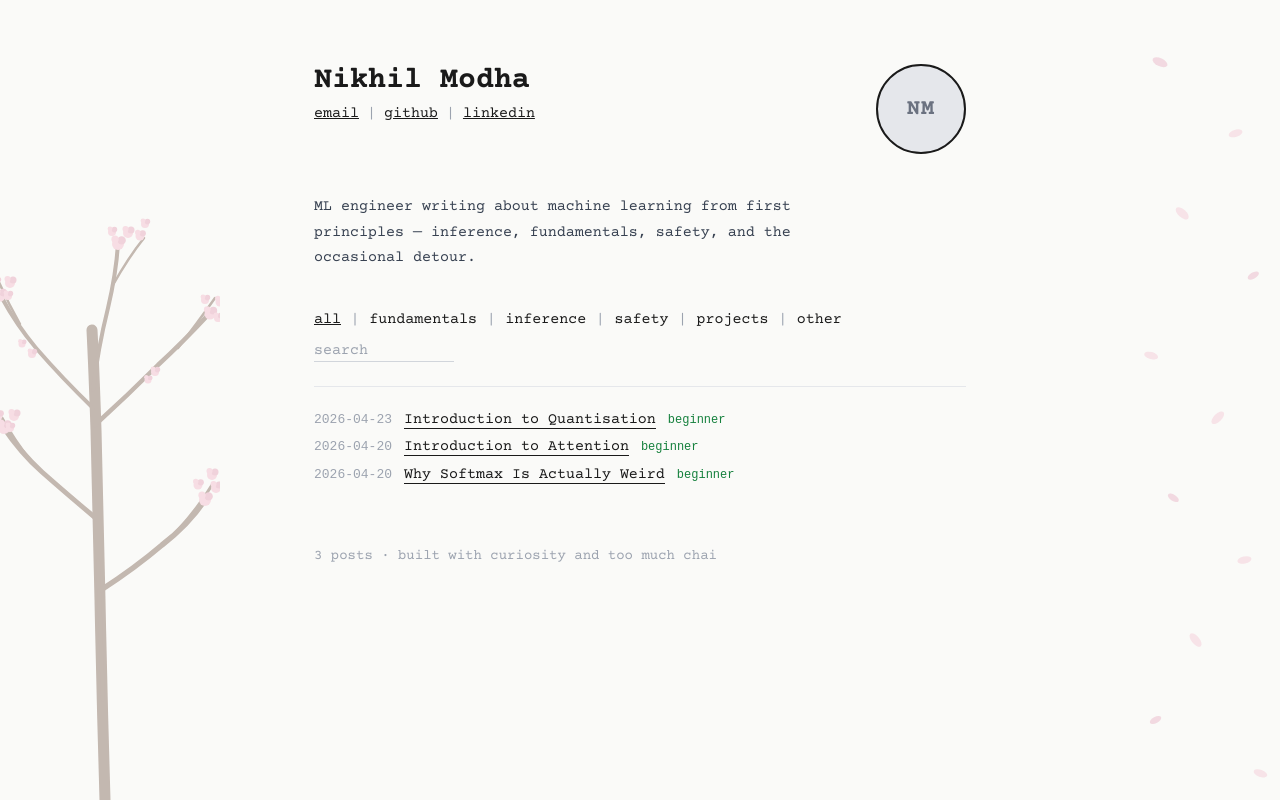
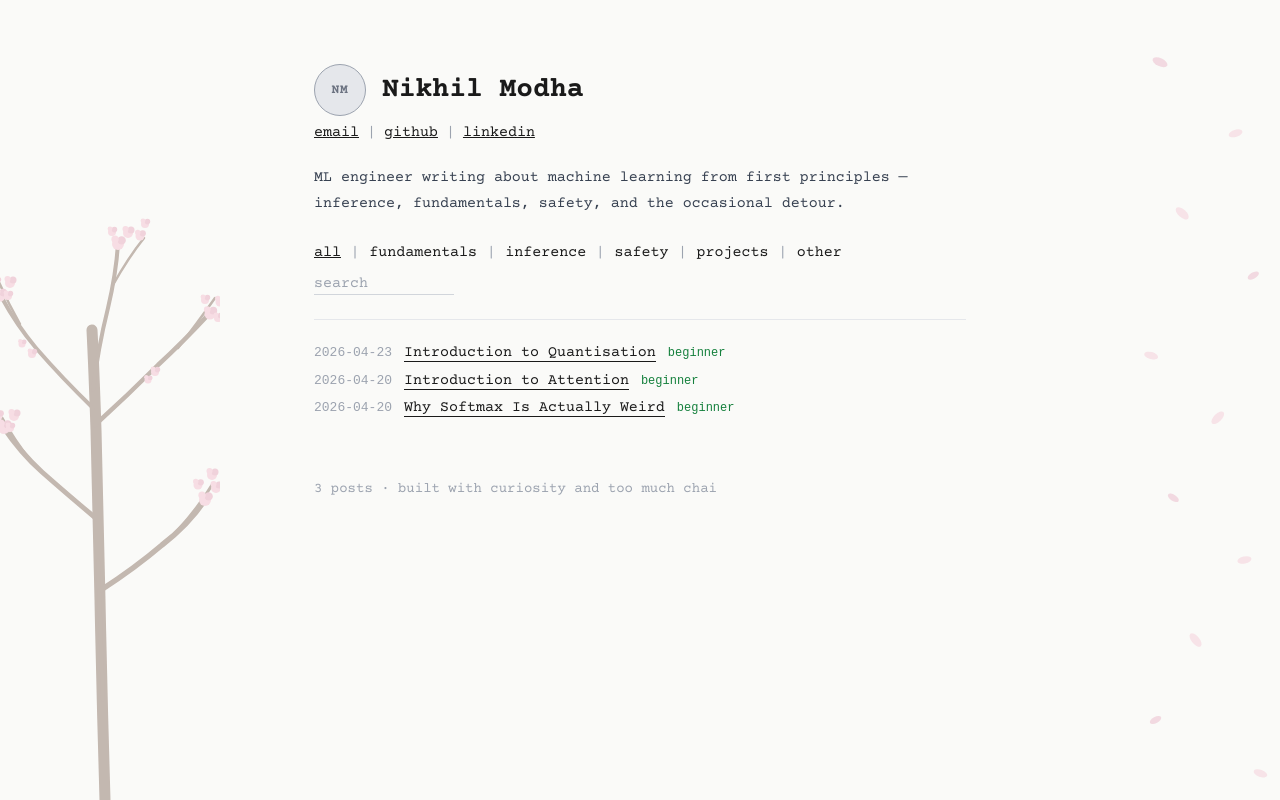
Before and after one commit to nik8482/ml_blog, a React (Vite) app: page / in a window 1280 px wide. Built offline with nearby package versions, Linux system fonts and the light colour scheme.

Commit message:
photo edit

```diff
--- a/src/App.jsx
+++ b/src/App.jsx
@@ -400,11 +400,21 @@ export default function MLBlog() {
       <div style={{ maxWidth: '700px', margin: '0 auto', padding: '4rem 1.5rem 6rem', fontFamily: "'Courier Prime', 'Courier New', Courier, monospace" }}>
 
         {/* HEADER */}
-        <header style={{ marginBottom: '2.5rem', display: 'flex', justifyContent: 'space-between', alignItems: 'flex-start', gap: '2rem' }}>
-          <div>
-            <h1 style={{ fontSize: '30px', fontWeight: 700, margin: '0 0 0.5rem', letterSpacing: '0', fontFamily: 'inherit' }}>
+        <header style={{ marginBottom: '1.5rem' }}>
+          <div style={{ display: 'flex', alignItems: 'center', gap: '1rem', marginBottom: '0.5rem' }}>
+            {/* Avatar placeholder — swap for <img> when you have a real photo */}
+            <div style={{
+              width: '52px', height: '52px', borderRadius: '50%', flexShrink: 0,
+              background: '#e5e7eb', border: '1.5px solid #9ca3af',
+              display: 'flex', alignItems: 'center', justifyContent: 'center',
+              fontSize: '13px', fontWeight: 700, color: '#6b7280', letterSpacing: '0.05em',
+            }}>
+              NM
+            </div>
+            <h1 style={{ fontSize: '28px', fontWeight: 700, margin: 0, fontFamily: 'inherit' }}>
               Nikhil Modha
             </h1>
+          </div>
           <nav style={{ display: 'flex', alignItems: 'center', fontSize: '15px', flexWrap: 'wrap' }}>
             <a href="mailto:nikhil.modha21@gmail.com">email</a>
             <span style={{ color: '#9ca3af', margin: '0 0.5rem' }}>|</span>
@@ -412,20 +422,10 @@ export default function MLBlog() {
             <span style={{ color: '#9ca3af', margin: '0 0.5rem' }}>|</span>
             <a href="https://www.linkedin.com/in/nikhil-modha-7aa604119/" target="_blank" rel="noopener noreferrer">linkedin</a>
           </nav>
-          </div>
-          {/* Avatar placeholder — swap src for a real photo when ready */}
-          <div style={{
-            width: '90px', height: '90px', borderRadius: '50%', flexShrink: 0,
-            background: '#e5e7eb', border: '2px solid #1a1a1a',
-            display: 'flex', alignItems: 'center', justifyContent: 'center',
-            fontSize: '22px', fontWeight: 700, color: '#6b7280', letterSpacing: '0.05em',
-          }}>
-            NM
-          </div>
         </header>
 
         {/* BIO */}
-        <p style={{ fontSize: '15px', lineHeight: 1.7, color: '#374151', marginBottom: '2.5rem', maxWidth: '560px', fontFamily: 'inherit' }}>
+        <p style={{ fontSize: '15px', lineHeight: 1.7, color: '#374151', marginBottom: '1.75rem', fontFamily: 'inherit' }}>
           ML engineer writing about machine learning from first principles — inference, fundamentals, safety, and the occasional detour.
         </p>
 
```
Lines whose indentation alone changed are shown as unchanged.
